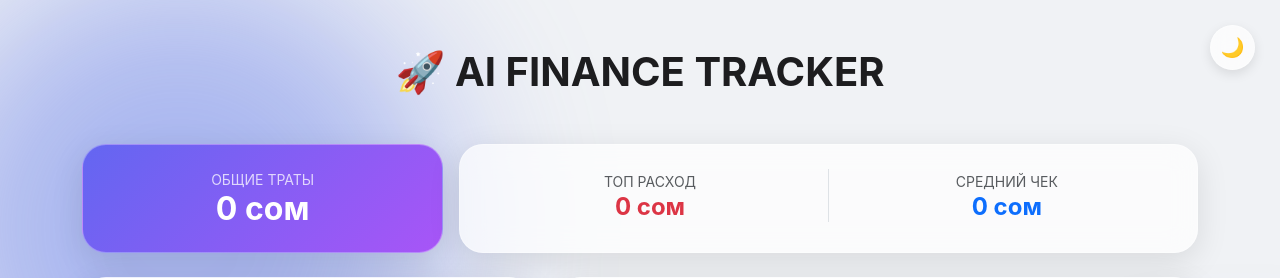
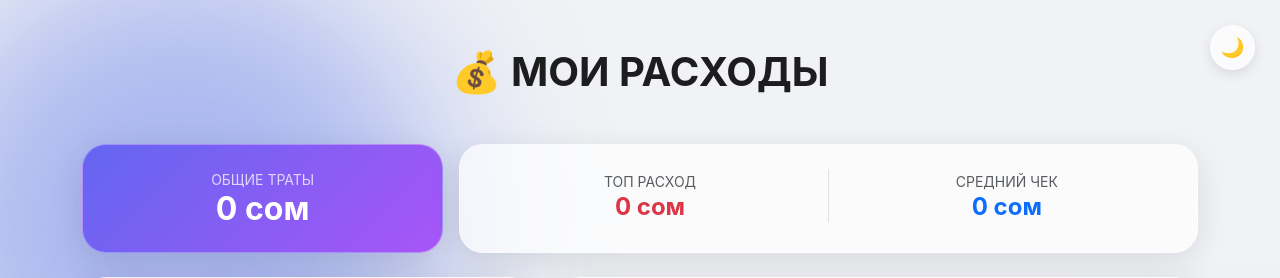
Before and after one commit to kenyanday/AI-Finance-Tracker, a Flask app: page / in a window 1280 px wide. Shown: the top 278 px of the page. Run offline with Flask 3, Linux system fonts and the light colour scheme.

```diff
--- a/app.py
+++ b/app.py
@@ -4,13 +4,11 @@ from datetime import datetime
 from sqlalchemy import func
 
 app = Flask(__name__)
-# База данных создастся автоматически в папке проекта
 app.config['SQLALCHEMY_DATABASE_URI'] = 'sqlite:///budget.db'
 app.config['SQLALCHEMY_TRACK_MODIFICATIONS'] = False
 db = SQLAlchemy(app)
 
 
-# Таблица для хранения трат
 class Expense(db.Model):
     id = db.Column(db.Integer, primary_key=True)
     title = db.Column(db.String(100), nullable=False)
@@ -19,7 +17,6 @@ class Expense(db.Model):
     date = db.Column(db.DateTime, default=datetime.utcnow)
 
 
-# Инициализация базы данных
 with app.app_context():
     db.create_all()
 
@@ -42,7 +39,6 @@ def index():
     expenses = Expense.query.order_by(Expense.date.desc()).all()
     total = sum(e.amount for e in expenses)
 
-    # Данные для графика (группировка по категориям)
     cat_data = db.session.query(Expense.category, func.sum(Expense.amount)).group_by(Expense.category).all()
     labels = [row[0] for row in cat_data]
     values = [row[1] for row in cat_data]
@@ -63,6 +59,5 @@ def delete(id):
     return redirect('/')
 
 
-# ТОТ САМЫЙ КУСОК ДЛЯ ЗАПУСКА - БЕЗ НЕГО ССЫЛКИ НЕ БУДЕТ
 if __name__ == "__main__":
     app.run(debug=True)
--- a/templates/index.html
+++ b/templates/index.html
@@ -122,7 +122,7 @@
 <div class="theme-toggle" id="themeBtn">🌙</div>
 
 <div class="container py-5">
-    <h1 class="text-center mb-5 fw-bold text-uppercase tracking-wider">🚀 AI Finance Tracker</h1>
+    <h1 class="text-center mb-5 fw-bold text-uppercase tracking-wider">💰 Мои расходы</h1>
 
     <!-- Dashboard -->
     <div class="row g-3 mb-4">
```
